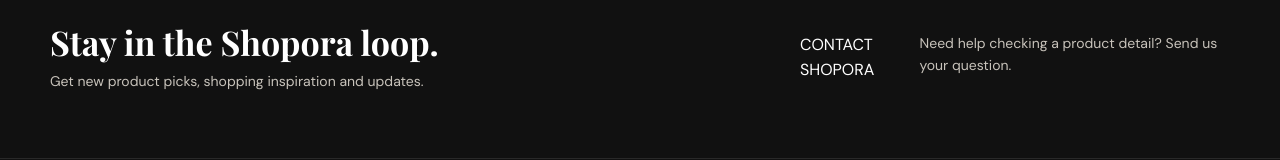
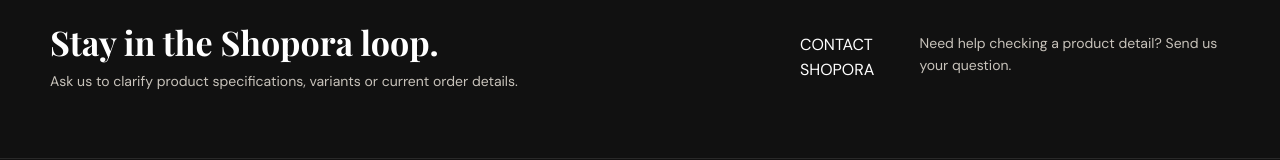
Before and after one commit to mmuneebjutt099-prog/shoporamarketstore.store, a plain HTML site: page trending.html in a window 1280 px wide. Shown: the part 1497-1657 px from the top of the page. Drawn offline with nearby package versions, Linux system fonts and the light colour scheme; no server answers.

Commit message:
Clarify support messaging on shopping pages

```diff
--- a/trending.html
+++ b/trending.html
@@ -1201,7 +1201,7 @@
           </h2>
 
           <p>
-            Get new product picks, shopping inspiration and updates.
+            Ask us to clarify product specifications, variants or current order details.
           </p>
 
         </div>
```
